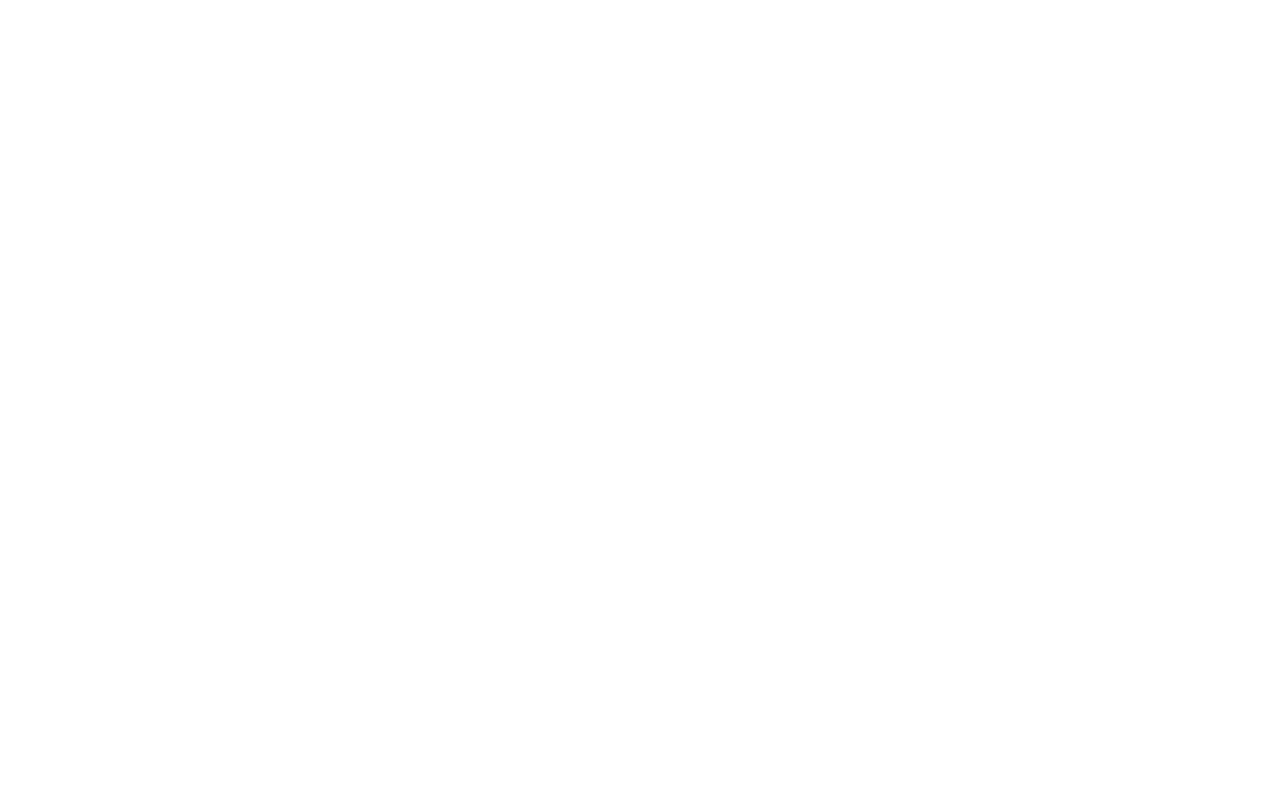
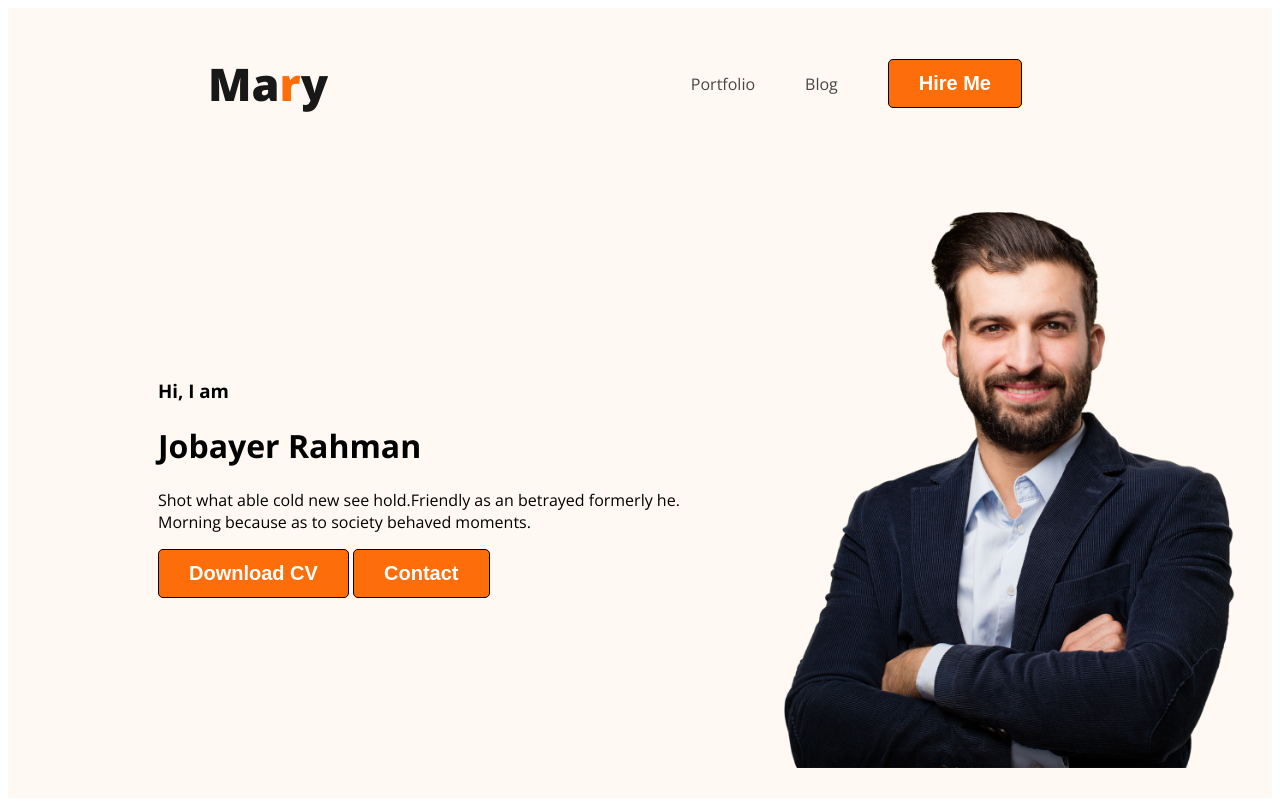
Before and after one commit to JobayerRahman106/developer-portfolio, a plain HTML site: page index.html in a window 1280 px wide. Drawn offline with nearby package versions, Linux system fonts and the light colour scheme.

Commit message:
banner content and portfolio

```diff
--- /dev/null
+++ b/Styles/portfolio.css
@@ -0,0 +1,52 @@
+/* Common shared styles */
+body{
+    font-family: 'Open Sans', sans-serif;
+}
+.text-primary{
+    color: #FD6E0A;
+}
+.btn-primary{
+    border-radius: 5px;
+    background: #FD6E0A;
+    color: #FFF;
+    font-size: 20px;
+    font-weight: 700;
+    padding: 12px 30px;
+    border: 1px solid #000;
+}
+/* nav related styles */
+nav{
+    display: flex;
+    align-items: center;
+    justify-content: space-between;
+    margin: 0 200px;
+}
+.nav-title{
+    color:#181818;
+    font-size: 45px;
+    font-weight: 800;
+}
+nav > ul{
+    display: flex;
+    align-items: center;
+}
+nav li{
+    list-style: none;
+    margin-right: 50px;
+}
+nav a{
+    text-decoration: none;
+    color: #474747;
+}
+/* header related styles */
+#header{
+    background: #FFF8F3;
+}
+.banner{
+    padding: 30px 30px 30px 150px;
+    display: flex;
+    align-items: center;
+}
+.profile-pic{
+    width: 500px;
+}
--- a/index.html
+++ b/index.html
@@ -4,9 +4,33 @@
     <meta charset="UTF-8">
     <meta name="viewport" content="width=device-width, initial-scale=1.0">
     <title>Developer Portfolio</title>
-</head>
+    <!-- Fonts -->
+    <link rel="preconnect" href="https://fonts.googleapis.com">
+    <link rel="preconnect" href="https://fonts.gstatic.com" crossorigin>
+    <link href="https://fonts.googleapis.com/css2?family=Open+Sans:wght@400;700;800&display=swap" rel="stylesheet">
+    <link rel="stylesheet" href="Styles/portfolio.css">
+        </head>
 <body>
-    <header></header>
+    <header id="header">
+        <nav>
+            <h3 class="nav-title">Ma<span class="text-primary">r</span>y</h3>
+            <ul>
+                <li><a href="#">Portfolio</a></li>
+                <li><a href="#">Blog</a></li>
+                <li><button class="btn-primary">Hire Me</button></li>
+            </ul>
+        </nav>
+        <div class="banner">
+            <div class="banner-content">
+                <h3 class="banner-gretting">Hi, I  am</h3>
+                <h1 class="banner-title">Jobayer Rahman</h1>
+                <p>Shot what able cold new see hold.Friendly as an betrayed formerly he. Morning because as to society behaved moments.</p>
+                <button class="btn-primary">Download CV</button>
+                <button class="btn-primary">Contact</button>
+            </div>
+            <img class="profile-pic" src="images/hardy.png" alt="">
+        </div>
+    </header>
     <main></main>
     <footer></footer>
 </body>
```
